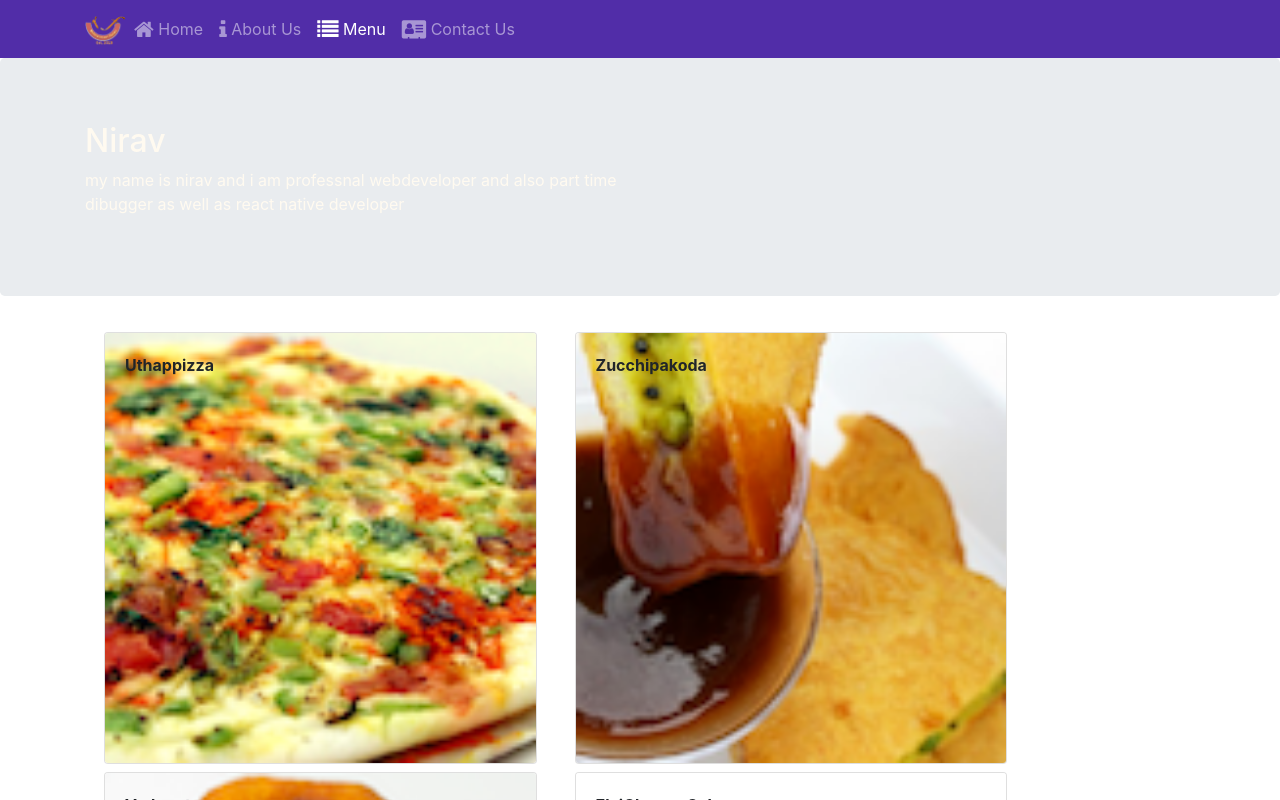
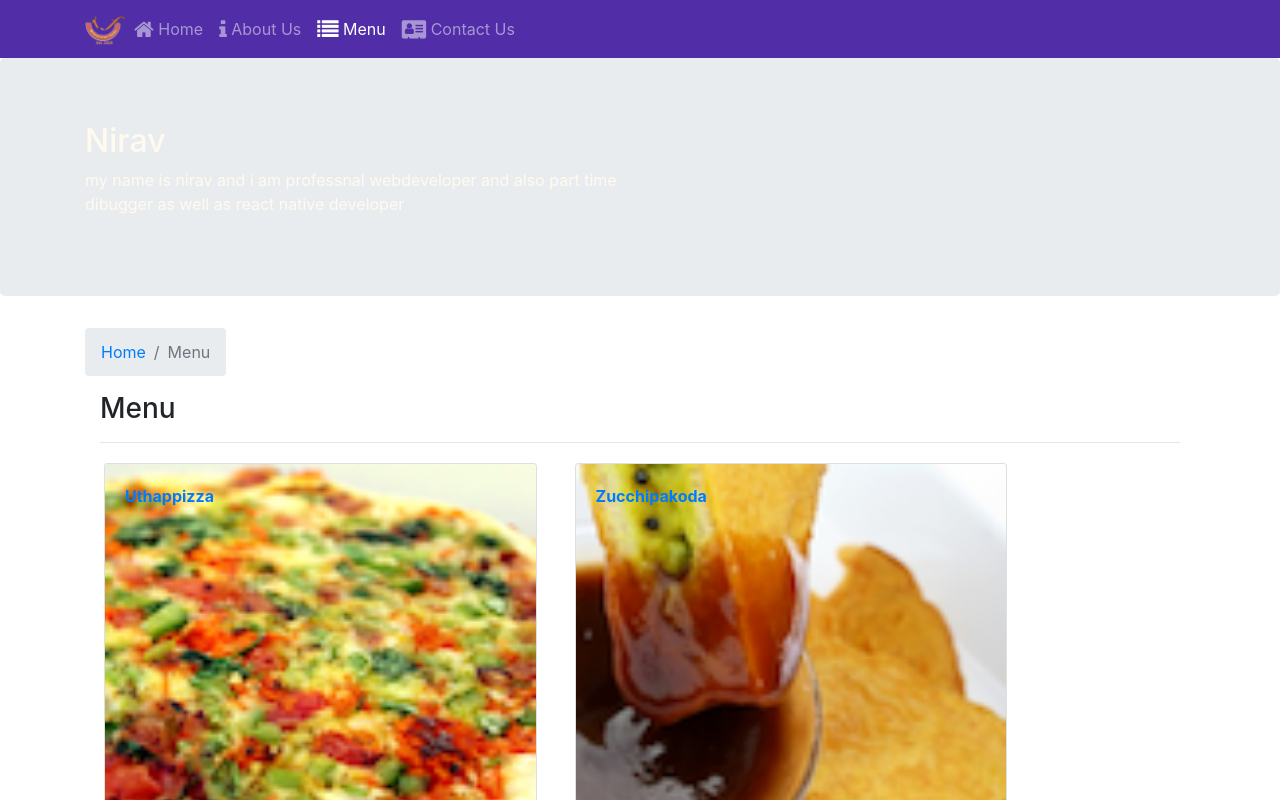
Before and after one commit to nirav7707/react_redux-self-learing-project, a React (Create React App) app: page /menu in a window 1280 px wide. Shown: the top 800 px of the page. Built offline with nearby package versions, Linux system fonts and the light colour scheme.

Commit message:
assigment pre

```diff
--- a/src/Component/HomeComponent.js
+++ b/src/Component/HomeComponent.js
@@ -9,7 +9,6 @@
 } from "reactstrap";
 
 function RenderCard({ item }) {
-  console.log({ item });
   return (
     <Card>
       <CardImg src={item.image} alt={item.name} />
--- a/src/Component/Maincomponent.js
+++ b/src/Component/Maincomponent.js
@@ -33,8 +33,23 @@
       return (
         <Home
           dish={this.state.dishes.filter(dish => dish.featured)[0]}
-          promotion={this.state.comments.filter(promo => promo.featured)[0]}
+          promotion={this.state.promotions.filter(promo => promo.featured)[0]}
           leader={this.state.leaders.filter(leader => leader.featured)[0]}
+        />
+      );
+    };
+
+    const dishwithId = ({ match }) => {
+      return (
+        <Projection
+          dish={
+            this.state.dishes.filter(
+              dish => dish.id === parseInt(match.params.dishId, 10)
+            )[0]
+          }
+          comments={this.state.comments.filter(
+            comment => comment.dishId === parseInt(match.params.dishId, 10)
+          )}
         />
       );
     };
@@ -54,17 +69,10 @@
                 />
               )}
             />
+            <Route path="/menu/:dishId" component={dishwithId} />
             <Route path="/contectus" component={Contectus} />
             <Redirect to="/home" />
           </Switch>
-
-          <Projection
-            dish={
-              this.state.dishes.filter(
-                dish => dish.id === this.state.selectedDish
-              )[0]
-            }
-          />
         </div>
         <Footer />
       </div>
--- a/src/Component/menuComponent.js
+++ b/src/Component/menuComponent.js
@@ -1,15 +1,24 @@
 import React from "react";
-import { Card, CardImg, CardImgOverlay, CardTitle } from "reactstrap";
-
+import {
+  Card,
+  CardImg,
+  CardImgOverlay,
+  CardTitle,
+  Breadcrumb,
+  BreadcrumbItem
+} from "reactstrap";
+import { Link } from "react-router-dom";
 function RenderMenuItem({ dish, onClick }) {
   return (
     <Card onClick={() => onClick(dish.id)}>
+      <Link to={`/menu/${dish.id}`}>
         <CardImg width="100%" src={dish.image} alt={dish.name} />
         <CardImgOverlay>
           <CardTitle>
             <b>{dish.name}</b>
           </CardTitle>
         </CardImgOverlay>
+      </Link>
     </Card>
   );
 }
@@ -25,6 +34,18 @@
 
   return (
     <div className="container">
+      <div className="row">
+        <Breadcrumb>
+          <BreadcrumbItem>
+            <Link to="/home">Home</Link>
+          </BreadcrumbItem>
+          <BreadcrumbItem active>Menu</BreadcrumbItem>
+        </Breadcrumb>
+        <div className="col-12">
+          <h3>Menu</h3>
+          <hr />
+        </div>
+      </div>
       <div className="row">{menu}</div>
     </div>
   );
```
Lines whose indentation alone changed are shown as unchanged.
